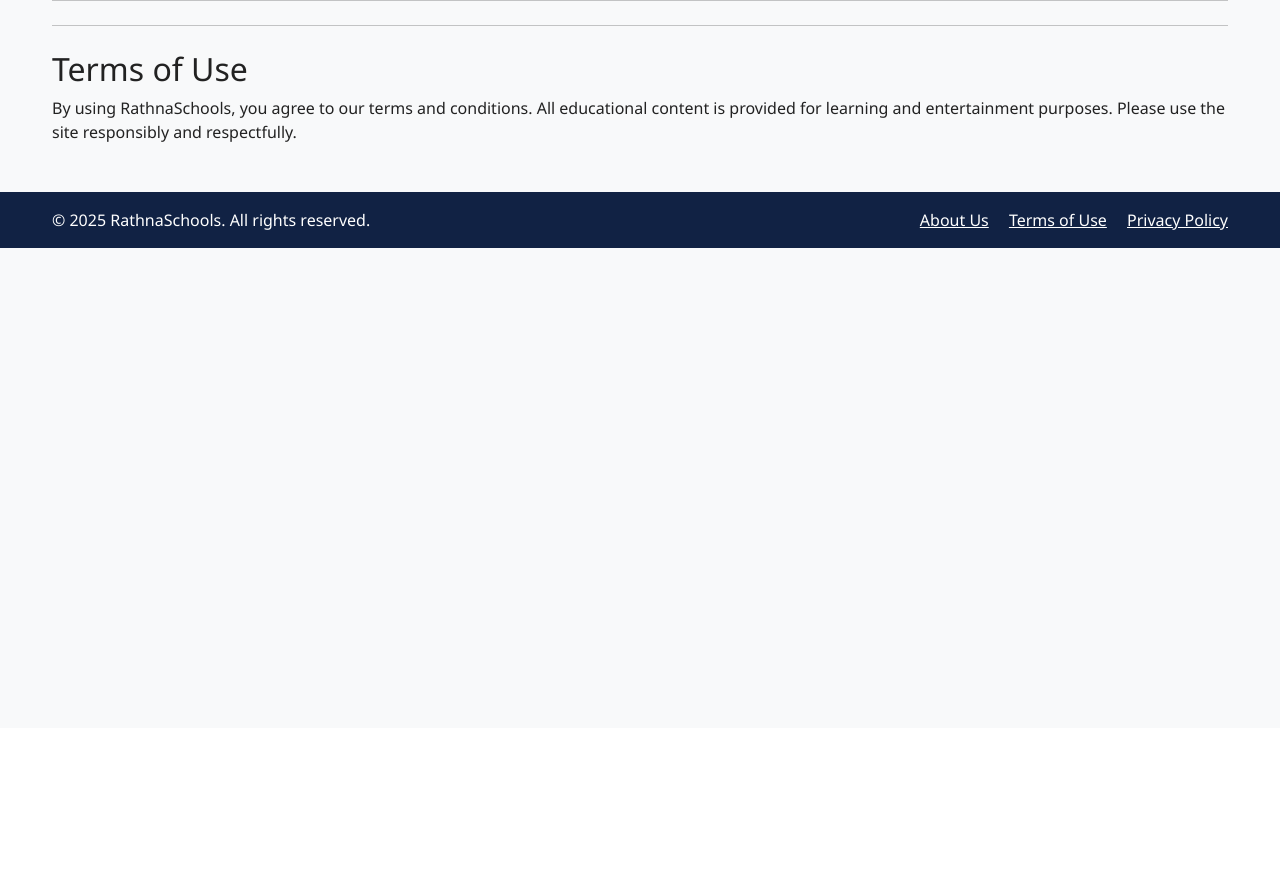
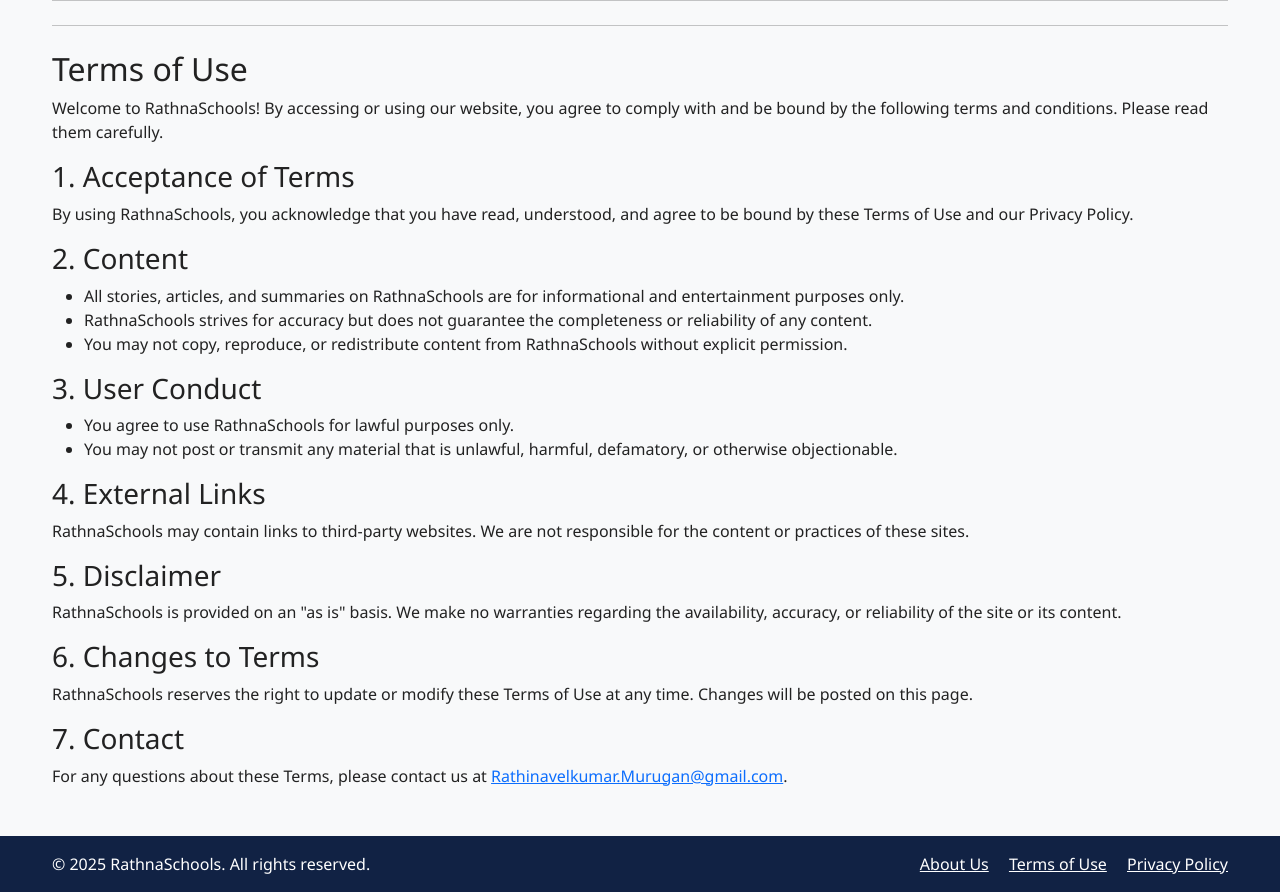
Before and after one commit to Rathinavelkumar/RathnaSchools, a Flask app: page /terms in a window 1280 px wide. Shown: the part 72-964 px from the top of the page. Before the commit the page ends 320 px from the top, so only its background shows below. Run offline with Flask 2, Linux system fonts and the light colour scheme; some libraries are stand-ins or nearby versions.

Commit message:
Updated the content

```diff
--- a/app/templates/main/terms.html
+++ b/app/templates/main/terms.html
@@ -2,5 +2,33 @@
 {% block title %}Terms of Use | RathnaSchools{% endblock %}
 {% block content %}
 <h2>Terms of Use</h2>
-<p>By using RathnaSchools, you agree to our terms and conditions. All educational content is provided for learning and entertainment purposes. Please use the site responsibly and respectfully.</p>
+<p>Welcome to RathnaSchools! By accessing or using our website, you agree to comply with and be bound by the following terms and conditions. Please read them carefully.</p>
+
+<h3>1. Acceptance of Terms</h3>
+<p>By using RathnaSchools, you acknowledge that you have read, understood, and agree to be bound by these Terms of Use and our Privacy Policy.</p>
+
+<h3>2. Content</h3>
+<ul>
+  <li>All stories, articles, and summaries on RathnaSchools are for informational and entertainment purposes only.</li>
+  <li>RathnaSchools strives for accuracy but does not guarantee the completeness or reliability of any content.</li>
+  <li>You may not copy, reproduce, or redistribute content from RathnaSchools without explicit permission.</li>
+</ul>
+
+<h3>3. User Conduct</h3>
+<ul>
+  <li>You agree to use RathnaSchools for lawful purposes only.</li>
+  <li>You may not post or transmit any material that is unlawful, harmful, defamatory, or otherwise objectionable.</li>
+</ul>
+
+<h3>4. External Links</h3>
+<p>RathnaSchools may contain links to third-party websites. We are not responsible for the content or practices of these sites.</p>
+
+<h3>5. Disclaimer</h3>
+<p>RathnaSchools is provided on an "as is" basis. We make no warranties regarding the availability, accuracy, or reliability of the site or its content.</p>
+
+<h3>6. Changes to Terms</h3>
+<p>RathnaSchools reserves the right to update or modify these Terms of Use at any time. Changes will be posted on this page.</p>
+
+<h3>7. Contact</h3>
+<p>For any questions about these Terms, please contact us at <a href="mailto:Rathinavelkumar.Murugan@gmail.com">Rathinavelkumar.Murugan@gmail.com</a>.</p>
 {% endblock %}
```
Also changed, not shown: app/templates/main/about.html (+20 -1 lines), app/templates/main/privacy.html (+27 -1 lines).
